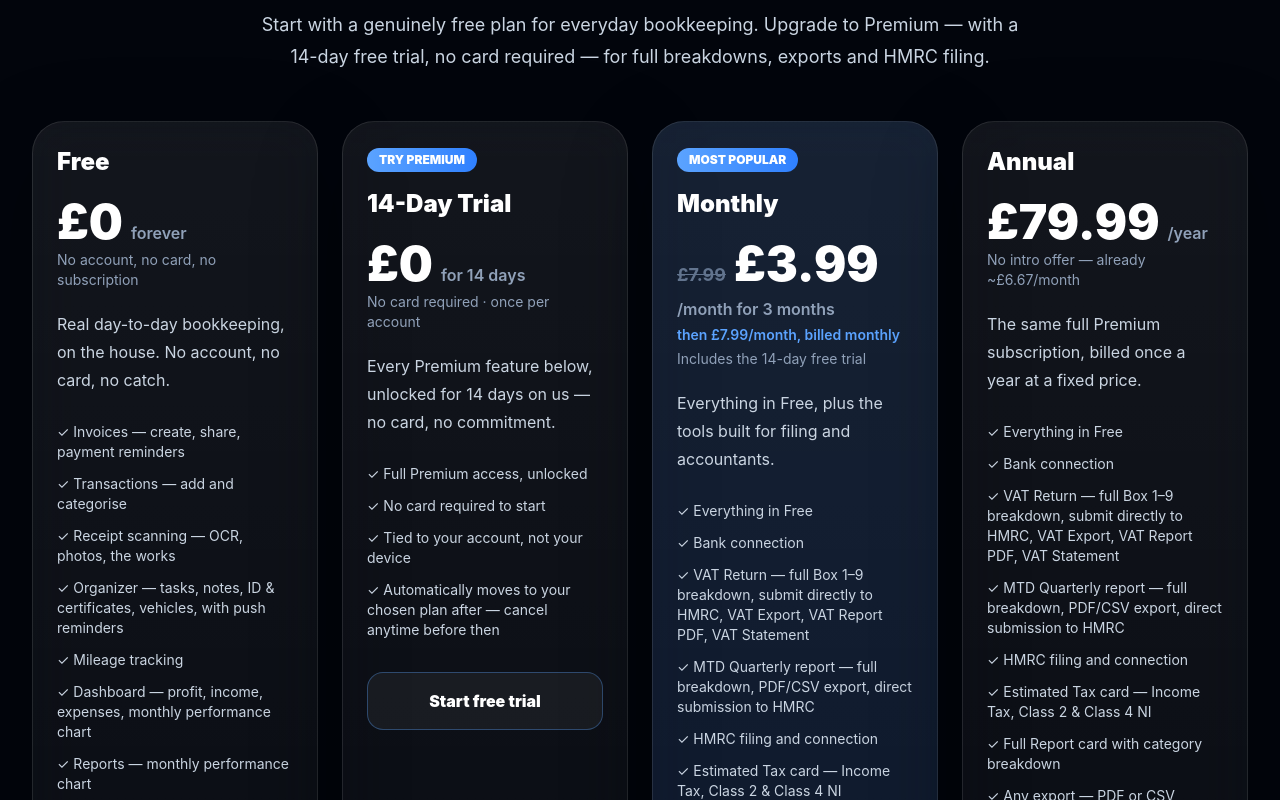
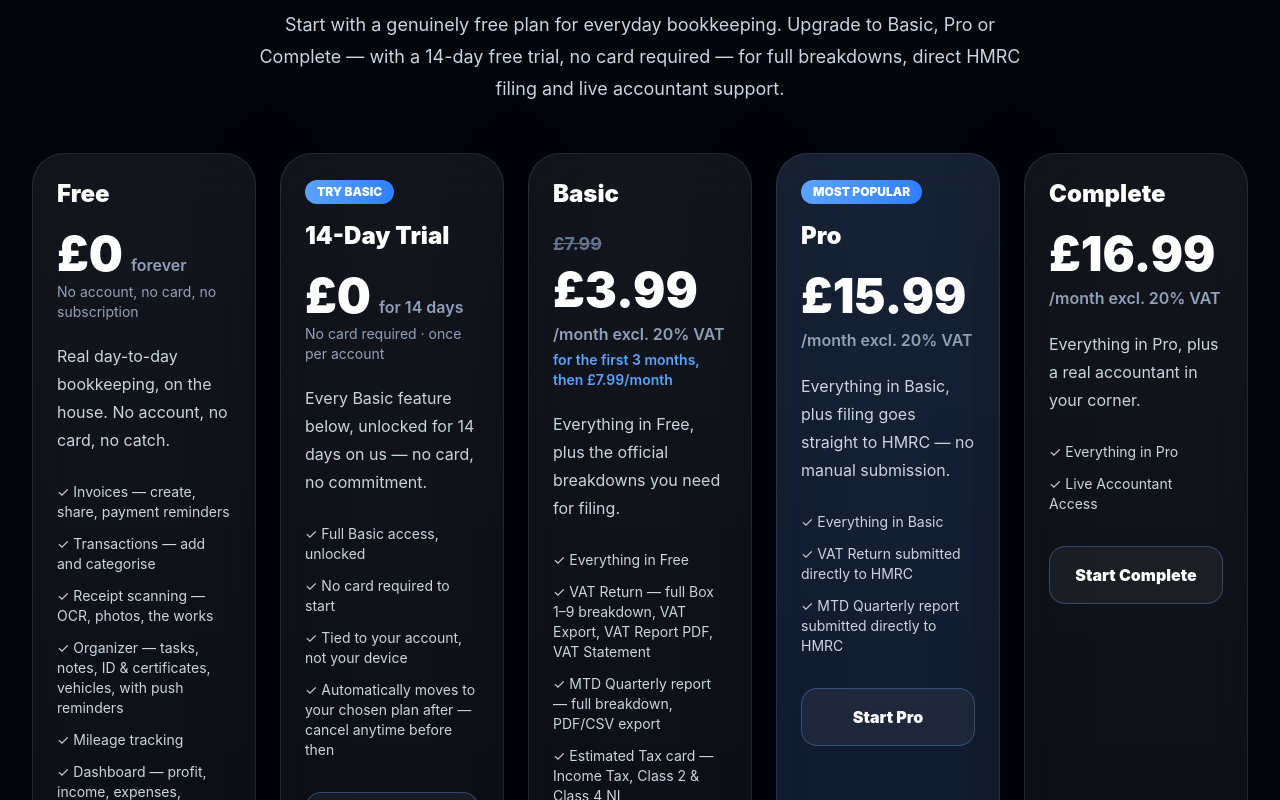
Before and after one commit to Kamertonix/taxsoletrader-site, a Next.js app: page / in a window 1280 px wide. Shown: the part 5020-5820 px from the top of the page. Built offline with nearby package versions, Linux system fonts and the light colour scheme.

Commit message:
Update pricing page: Basic/Pro/Complete tiers, VAT note, Pro decoy pricing

```diff
--- a/app/page.tsx
+++ b/app/page.tsx
@@ -1,7 +1,7 @@
 import Image from 'next/image';
 import Link from 'next/link';
 import { Shell, Section, Pill, Card, CTA } from '@/components/ui';
-import { coreFeatures, pricingPlans, faqs } from '@/components/data';
+import { coreFeatures, freePlan, trialPlan, paidTiers, faqs } from '@/components/data';
 import InteractiveHomePhone from '@/components/InteractiveHomePhone';
 
 const heroBullets = [
@@ -273,20 +273,33 @@
       <div className="text-center">
         <Pill>Free forever, upgrade when you&apos;re ready</Pill>
         <h2 className="mt-5 text-4xl font-black md:text-6xl">Pay for what you use. Nothing else.</h2>
-        <p className="mx-auto mt-5 max-w-3xl text-lg leading-8 text-slate-300">Start with a genuinely free plan for everyday bookkeeping. Upgrade to Premium — with a 14-day free trial, no card required — for full breakdowns, exports and HMRC filing.</p>
+        <p className="mx-auto mt-5 max-w-3xl text-lg leading-8 text-slate-300">Start with a genuinely free plan for everyday bookkeeping. Upgrade to Basic, Pro or Complete — with a 14-day free trial, no card required — for full breakdowns, direct HMRC filing and live accountant support.</p>
       </div>
-      <div className="mt-12 grid gap-6 md:grid-cols-2 xl:grid-cols-4">
-        {pricingPlans.map(p => (
+      <div className="mt-12 grid gap-6 md:grid-cols-2 xl:grid-cols-5">
+        {[freePlan, trialPlan].map(p => (
+          <Card key={p.key} className="relative">
+            {p.badge && <div className="mb-4 inline-flex rounded-full bg-gradient-to-r from-[#5BA3FF] to-[#2F80FF] px-3 py-1 text-xs font-black">{p.badge}</div>}
+            <h3 className="text-2xl font-black">{p.name}</h3>
+            <div className="mt-5 flex flex-wrap items-baseline gap-2">
+              <span className="text-5xl font-black">{p.price}</span>
+              <span className="text-base font-semibold text-slate-400">{p.priceSuffix}</span>
+            </div>
+            <p className="mt-1 text-sm text-slate-400">{p.note}</p>
+            <p className="mt-5 leading-7 text-slate-300">{p.description}</p>
+            <ul className="mt-7 grid gap-3 text-sm text-slate-300">{p.features.slice(0,8).map(f => <li key={f}>✓ {f}</li>)}</ul>
+            <Link href="/app" className="mt-8 block rounded-2xl border border-[#5BA3FF]/35 bg-white/5 px-6 py-4 text-center font-black transition hover:bg-white/10">{p.cta}</Link>
+          </Card>
+        ))}
+        {paidTiers.map(p => (
           <Card key={p.key} className={p.highlight ? 'relative border-[#2F80FF]/50 bg-[#2F80FF]/10 shadow-[0_0_70px_rgba(29,78,216,.16)]' : 'relative'}>
             {p.badge && <div className="mb-4 inline-flex rounded-full bg-gradient-to-r from-[#5BA3FF] to-[#2F80FF] px-3 py-1 text-xs font-black">{p.badge}</div>}
             <h3 className="text-2xl font-black">{p.name}</h3>
             <div className="mt-5 flex flex-wrap items-baseline gap-2">
-              {p.strikePrice && <span className="text-lg font-bold text-slate-500 line-through">{p.strikePrice}</span>}
-              <span className="text-5xl font-black">{p.price}</span>
-              <span className="text-base font-semibold text-slate-400">{p.priceSuffix}</span>
+              {p.monthlyIntroPrice && <span className="text-lg font-bold text-slate-500 line-through">{p.monthlyPrice}</span>}
+              <span className="text-5xl font-black">{p.monthlyIntroPrice || p.monthlyPrice}</span>
+              <span className="text-base font-semibold text-slate-400">/month excl. 20% VAT</span>
             </div>
-            {p.afterNote && <p className="mt-1 text-sm font-semibold text-[#5BA3FF]">{p.afterNote}</p>}
-            <p className="mt-1 text-sm text-slate-400">{p.note}</p>
+            {p.monthlyIntroNote && <p className="mt-1 text-sm font-semibold text-[#5BA3FF]">{p.monthlyIntroNote}</p>}
             <p className="mt-5 leading-7 text-slate-300">{p.description}</p>
             <ul className="mt-7 grid gap-3 text-sm text-slate-300">{p.features.slice(0,8).map(f => <li key={f}>✓ {f}</li>)}</ul>
             <Link href="/app" className="mt-8 block rounded-2xl border border-[#5BA3FF]/35 bg-white/5 px-6 py-4 text-center font-black transition hover:bg-white/10">{p.cta}</Link>
--- /dev/null
+++ b/components/PricingTiers.tsx
@@ -0,0 +1,67 @@
+'use client';
+import { useState } from 'react';
+import Link from 'next/link';
+import { Card } from './ui';
+import { paidTiers } from './data';
+
+export function PricingTiers() {
+  const [annual, setAnnual] = useState(false);
+  return (
+    <>
+      <div className="mt-16 flex items-center justify-center gap-4">
+        <span className={`font-bold ${!annual ? 'text-white' : 'text-slate-500'}`}>Monthly</span>
+        <button
+          onClick={() => setAnnual(!annual)}
+          className="relative h-8 w-14 rounded-full bg-white/10 transition"
+          aria-label="Toggle annual pricing"
+        >
+          <span
+            className={`absolute top-1 h-6 w-6 rounded-full bg-gradient-to-r from-[#5BA3FF] to-[#2F80FF] transition-all ${annual ? 'left-7' : 'left-1'}`}
+          />
+        </button>
+        <span className={`font-bold ${annual ? 'text-white' : 'text-slate-500'}`}>Annual</span>
+      </div>
+      <p className="mt-3 text-center text-sm text-slate-500">All prices below exclude 20% VAT, which is added at checkout.</p>
+
+      <div className="mt-8 grid gap-6 md:grid-cols-3">
+        {paidTiers.map((p) => {
+          const displayPrice = annual ? p.annualPrice : (p.monthlyIntroPrice || p.monthlyPrice);
+          const suffix = annual ? '/year excl. 20% VAT' : '/month excl. 20% VAT';
+          const strike = !annual && p.monthlyIntroPrice ? p.monthlyPrice : undefined;
+          const afterNote = !annual && p.monthlyIntroPrice ? p.monthlyIntroNote : (annual ? p.annualNote : undefined);
+          return (
+            <Card
+              key={p.key}
+              className={p.highlight ? 'relative border-[#2F80FF]/50 bg-[#2F80FF]/10 shadow-[0_0_70px_rgba(29,78,216,.16)]' : 'relative'}
+            >
+              {p.badge && (
+                <div className="mb-4 inline-flex rounded-full bg-gradient-to-r from-[#5BA3FF] to-[#2F80FF] px-3 py-1 text-xs font-black">
+                  {p.badge}
+                </div>
+              )}
+              <h2 className="text-3xl font-black">{p.name}</h2>
+              <div className="mt-5 flex flex-wrap items-baseline gap-2">
+                {strike && <span className="text-2xl font-bold text-slate-500 line-through">{strike}</span>}
+                <span className="text-6xl font-black">{displayPrice}</span>
+                <span className="text-lg font-semibold text-slate-400">{suffix}</span>
+              </div>
+              {afterNote && <p className="mt-2 text-base font-semibold text-[#5BA3FF]">{afterNote}</p>}
+              <p className="mt-5 leading-8 text-slate-300">{p.description}</p>
+              <ul className="mt-7 grid gap-3 text-slate-300">
+                {p.features.map((f) => (
+                  <li key={f}>✓ {f}</li>
+                ))}
+              </ul>
+              <Link
+                href="/app"
+                className="mt-8 block rounded-2xl bg-gradient-to-r from-[#5BA3FF] via-[#2F80FF] to-[#1D4ED8] px-6 py-4 text-center font-black"
+              >
+                {p.cta}
+              </Link>
+            </Card>
+          );
+        })}
+      </div>
+    </>
+  );
+}
--- a/components/data.ts
+++ b/components/data.ts
@@ -59,8 +59,7 @@
   },
 ];
 
-export const pricingPlans = [
-  {
+export const freePlan = {
   key: 'free',
   name: 'Free',
   badge: null,
@@ -83,55 +82,83 @@
     'MTD Quarterly — view your report',
     'Share a single invoice or transaction',
   ],
-  },
-  {
+};
+
+export const trialPlan = {
   key: 'trial',
   name: '14-Day Trial',
-    badge: 'TRY PREMIUM',
+  badge: 'TRY BASIC',
   price: '£0',
   priceSuffix: 'for 14 days',
   note: 'No card required · once per account',
   highlight: false,
   cta: 'Start free trial',
-    description: 'Every Premium feature below, unlocked for 14 days on us — no card, no commitment.',
+  description: 'Every Basic feature below, unlocked for 14 days on us — no card, no commitment.',
   features: [
-      'Full Premium access, unlocked',
+    'Full Basic access, unlocked',
     'No card required to start',
     'Tied to your account, not your device',
     'Automatically moves to your chosen plan after — cancel anytime before then',
   ],
-  },
+};
+
+export const paidTiers = [
   {
-    key: 'monthly',
-    name: 'Monthly',
-    badge: 'MOST POPULAR',
-    price: '£3.99',
-    priceSuffix: '/month for 3 months',
-    strikePrice: '£7.99',
-    afterNote: 'then £7.99/month, billed monthly',
-    note: 'Includes the 14-day free trial',
-    highlight: true,
-    cta: 'Start Monthly',
-    description: 'Everything in Free, plus the tools built for filing and accountants.',
+    key: 'basic',
+    name: 'Basic',
+    badge: null,
+    monthlyPrice: '£7.99',
+    monthlyIntroPrice: '£3.99',
+    monthlyIntroNote: 'for the first 3 months, then £7.99/month',
+    annualPrice: '£79.99',
+    annualNote: 'No intro offer — already ~£6.67/month',
+    highlight: false,
+    cta: 'Start Basic',
+    description: 'Everything in Free, plus the official breakdowns you need for filing.',
     features: [
-      'Everything in Free', 'Bank connection', 'VAT Return — full Box 1–9 breakdown, submit directly to HMRC, VAT Export, VAT Report PDF, VAT Statement', 'MTD Quarterly report — full breakdown, PDF/CSV export, direct submission to HMRC', 'HMRC filing and connection', 'Estimated Tax card — Income Tax, Class 2 & Class 4 NI', 'Full Report card with category breakdown', 'Any export — PDF or CSV', 'Self Assessment — full Tax Breakdown calculation', 'Accountant export pack',
+      'Everything in Free',
+      'VAT Return — full Box 1–9 breakdown, VAT Export, VAT Report PDF, VAT Statement',
+      'MTD Quarterly report — full breakdown, PDF/CSV export',
+      'Estimated Tax card — Income Tax, Class 2 & Class 4 NI',
+      'Full Report card with category breakdown',
+      'Self Assessment — full Tax Breakdown calculation',
+      'Any export — PDF or CSV',
+      'Accountant export pack',
     ],
   },
   {
-    key: 'annual',
-    name: 'Annual',
+    key: 'pro',
+    name: 'Pro',
+    badge: 'MOST POPULAR',
+    monthlyPrice: '£15.99',
+    annualPrice: '£159.99',
+    annualNote: 'Two months free versus paying monthly',
+    highlight: true,
+    cta: 'Start Pro',
+    description: 'Everything in Basic, plus filing goes straight to HMRC — no manual submission.',
+    features: [
+      'Everything in Basic',
+      'VAT Return submitted directly to HMRC',
+      'MTD Quarterly report submitted directly to HMRC',
+    ],
+  },
+  {
+    key: 'complete',
+    name: 'Complete',
     badge: null,
-    price: '£79.99',
-    priceSuffix: '/year',
-    note: 'No intro offer — already ~£6.67/month',
+    monthlyPrice: '£16.99',
+    annualPrice: '£169.99',
+    annualNote: 'Two months free versus paying monthly',
     highlight: false,
-    cta: 'Start Annual',
-    description: 'The same full Premium subscription, billed once a year at a fixed price.',
+    cta: 'Start Complete',
+    description: 'Everything in Pro, plus a real accountant in your corner.',
     features: [
-      'Everything in Free', 'Bank connection', 'VAT Return — full Box 1–9 breakdown, submit directly to HMRC, VAT Export, VAT Report PDF, VAT Statement', 'MTD Quarterly report — full breakdown, PDF/CSV export, direct submission to HMRC', 'HMRC filing and connection', 'Estimated Tax card — Income Tax, Class 2 & Class 4 NI', 'Full Report card with category breakdown', 'Any export — PDF or CSV', 'Self Assessment — full Tax Breakdown calculation', 'Accountant export pack',
+      'Everything in Pro',
+      'Live Accountant Access',
     ],
   },
 ];
+
 
 export const screenshots = [
   { src: '/screens/home-grid.jpg', title: 'Customisable Home', text: 'Arrange tools around the way you work.' },
```
Also changed, not shown: components/PageBlocks.tsx (+3 -2 lines). Lines whose indentation alone changed are shown as unchanged.
